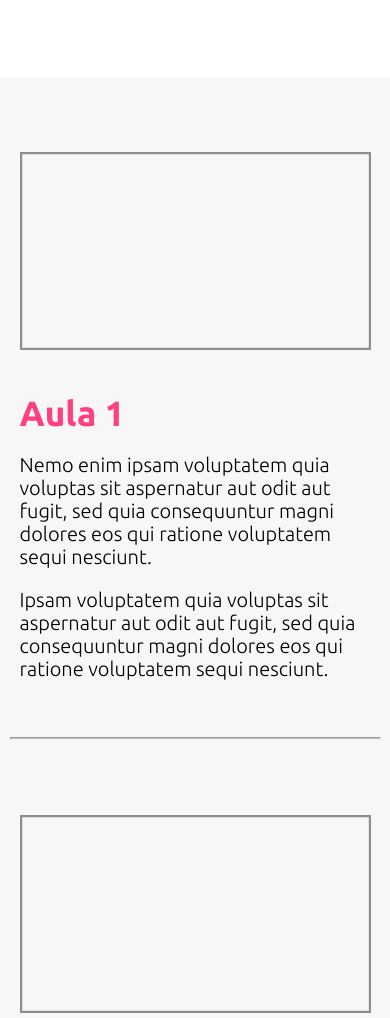
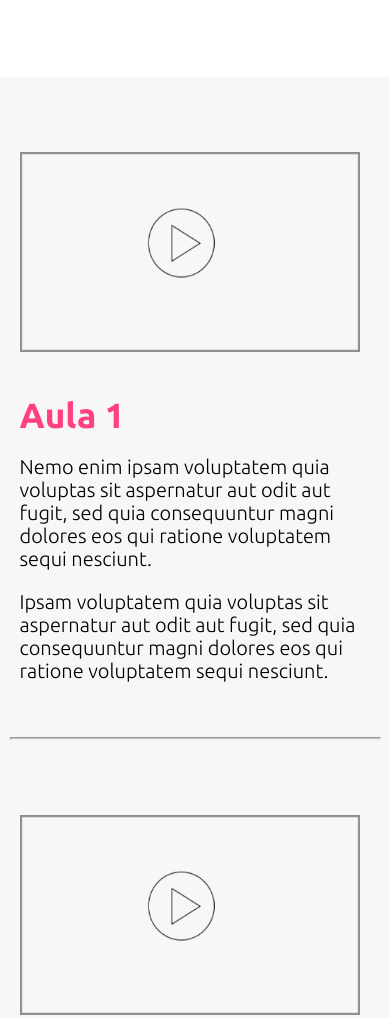
Before and after one commit to juliascerqueira/desafiopraelas, a plain HTML site: page pages/cursos/investimento.html in a window 390 px wide. Shown: the part 884-1902 px from the top of the page. Drawn offline with Linux system fonts and the light colour scheme.

Commit message:
v1 12/10

```diff
--- a/assets/css/investimento.css
+++ b/assets/css/investimento.css
@@ -158,7 +158,7 @@ main .container1 p{
 }
 
 main .second{
-    max-width: 1440px;
+    /* width: 1440px; */
     background-color: #F7F7F7;;
     height: 1235px;
     /* padding: 75px 0px; */
@@ -226,7 +226,11 @@ main .col4{
 
 
 
+
+
 main .second img{
+    width: 462px;
+    height: 261px;
 
     /* background-color: #be6767; */
 
@@ -381,6 +385,7 @@ button:hover{
 
     /* Main */
 
+
     main .container3{
         margin-left: 90px;
     }
@@ -394,6 +399,11 @@ button:hover{
         width: 80%;
     }
 
+    main .second img{
+        width: 360px;
+        height: 204px;
+
+    }
 
     /* Footer */
     footer .col{
@@ -517,6 +527,10 @@ button:hover{
     }
     main .second{
         height: 1950px;
+    }
+
+    main .second img{
+        height: 300px;
     }
 
     main .second p{
@@ -651,6 +665,10 @@ button:hover{
         width: 100%;
     }
 
+        main .second img{
+            width: 340px;
+            height: 200px;
+        }
 
 
     /* Footer */
--- a/pages/cursos/investimento.html
+++ b/pages/cursos/investimento.html
@@ -57,7 +57,7 @@
                 <div class="container4">
                     <div class="row2">
                         <div class="col3">
-                            <a href="#" class="row-item2"><img src="/assets/images/Rectangle 20 (1).png"></a>
+                            <a href="#" class="row-item2"><img src="/assets/images/Imagem3.png"></a>
                             <!-- <a href="/assets/images/Rectangle 20 (1).png" class="row-item2"><img src="/assets/images/Polygon 1.png"></a>
                             <a href="/assets/images/Rectangle 20 (1).png" class="row-item2"><img src="/assets/images/Ellipse 1.png"></a> -->
                         </div>
@@ -77,7 +77,7 @@
                 <div class="container4">
                     <div class="row2">
                         <div class="col3">
-                            <a href="#" class="row-item2"><img src="/assets/images/Rectangle 20 (1).png"></a>
+                            <a href="#" class="row-item2"><img src="/assets/images/Imagem3.png"></a>
                         </div>
                         <div class="col4">
                             <h2>Aula 2</h2>
@@ -95,7 +95,7 @@
                 <div class="container4">
                     <div class="row2">
                         <div class="col3">
-                            <a href="#" class="row-item2"><img src="/assets/images/Rectangle 20 (1).png"></a>
+                            <a href="#" class="row-item2"><img src="/assets/images/Imagem3.png"></a>
                         </div>
                         <div class="col4">
                             <h2>Aula 3</h2>
```
Also changed, not shown: assets/images/Imagem3.png (added), assets/images/play.png (added).
